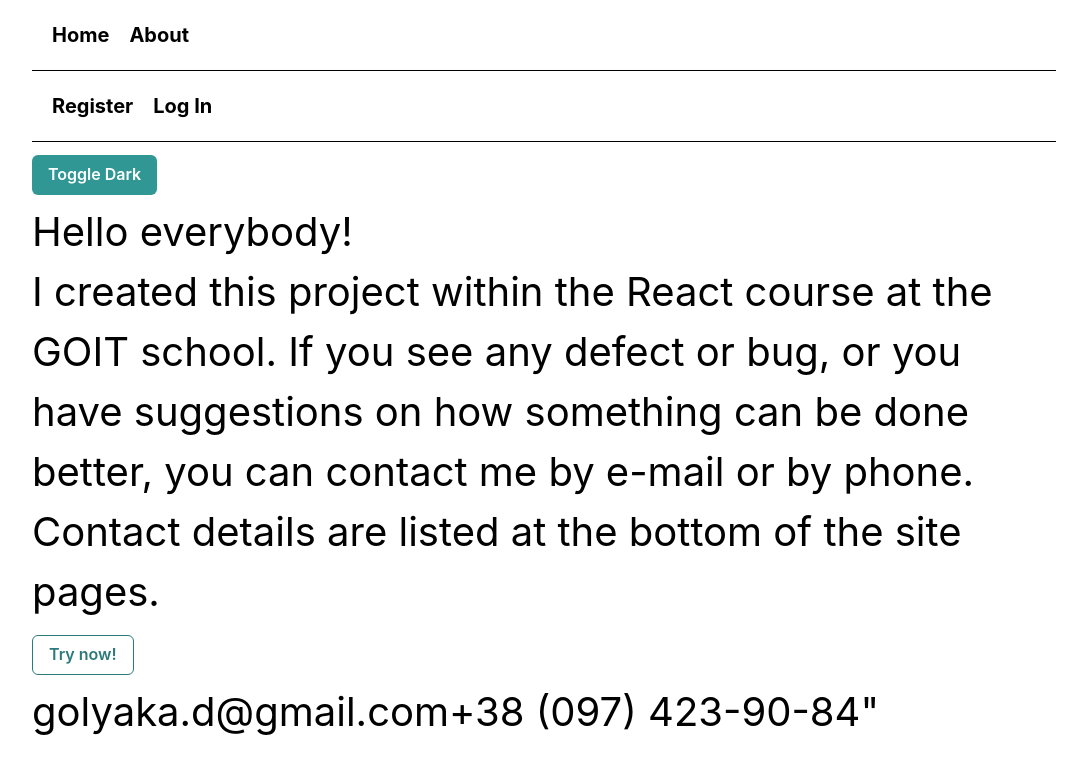
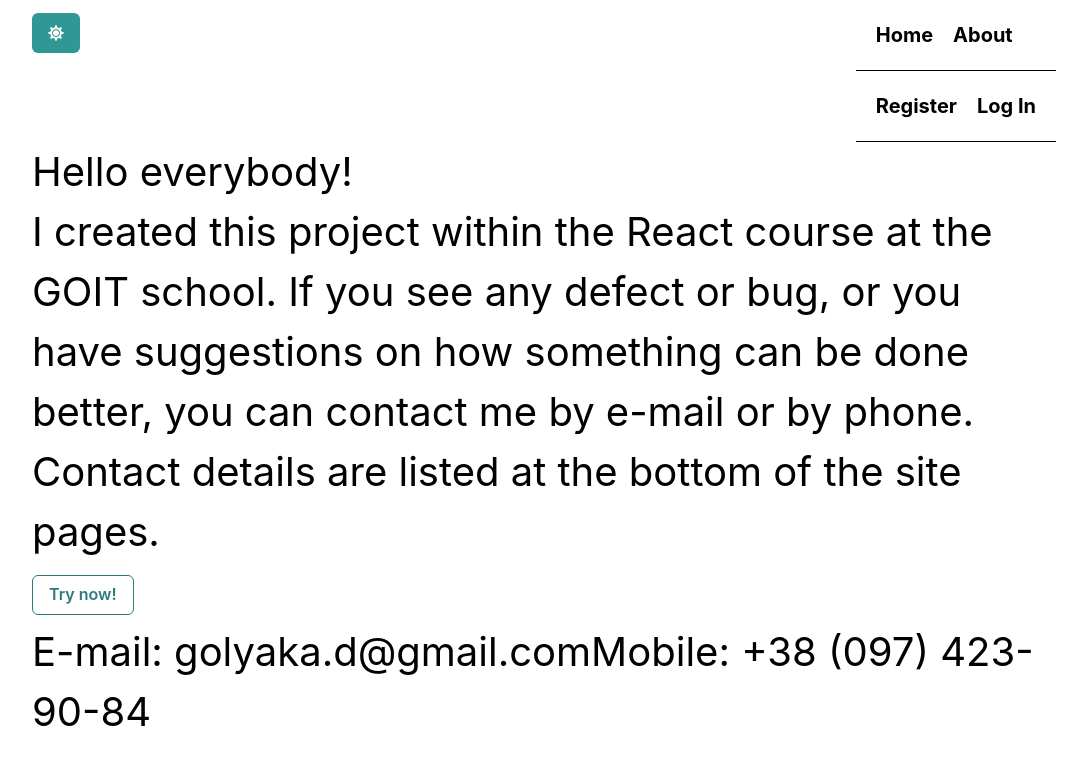
Before and after one commit to holiaka/goit-react-hw-08-phonebook, a React (Create React App) app: page /goit-react-hw-08-phonebook/about in a window 1280 px wide. Shown: the top 774 px of the page, without its empty margins (96-1183 px from the left). Built offline with nearby package versions, Linux system fonts and the light colour scheme.

Commit message:
before adding Links!!!

```diff
--- a/package.json
+++ b/package.json
@@ -17,6 +17,7 @@
     "nanoid": "^4.0.0",
     "react": "^18.1.0",
     "react-dom": "^18.1.0",
+    "react-icons": "^4.10.1",
     "react-loader-spinner": "^5.3.4",
     "react-redux": "^8.0.5",
     "react-router-dom": "^6.9.0",
--- a/src/components/SharedLayout/SharedLayout.jsx
+++ b/src/components/SharedLayout/SharedLayout.jsx
@@ -1,13 +1,21 @@
 import { Outlet } from "react-router-dom";
 import { useColorMode, Button } from "@chakra-ui/react";
-import { Container, HeaderNav, Link } from "./SharedLayout.styled";
+import { FaSun, FaMoon } from "react-icons/fa";
+import { Container, Header, HeaderNav, Link } from "./SharedLayout.styled";
 
 export const SharedLayout = () => {
     const { colorMode, toggleColorMode } = useColorMode();
 
     return (
         <Container>
-            <header>
+            <Header>
+                <div>
+                <Button colorScheme='teal' onClick={toggleColorMode}>
+                        {colorMode === 'light' ? <FaSun/> : <FaMoon/>}
+                </Button>
+                </div>
+
+                <div>
                 <HeaderNav>
                     <Link to="/">Home</Link>
                     <Link to="/about">About</Link>
@@ -16,19 +24,15 @@ export const SharedLayout = () => {
                     <Link to="/registration">Register</Link>
                     <Link to="/login">Log In</Link>
                 </HeaderNav>
-                <div>
-                    <Button colorScheme='teal' onClick={toggleColorMode}>
-                        Toggle {colorMode === 'light' ? 'Dark' : 'Light'}
-                    </Button>
 
                 </div>
 
-            </header>
+            </Header>
             <Outlet />
             <footer>
                 <div>
-                    <a href="mailto:golyaka.d@gmail.com">golyaka.d@gmail.com</a>
-                    <a href="tel:+380974239084">+38 (097) 423-90-84"</a>
+                    E-mail: <a href="mailto:golyaka.d@gmail.com">golyaka.d@gmail.com</a>
+                    Mobile: <a href="tel:+380974239084">+38 (097) 423-90-84</a>
                 </div>
             </footer>
         </Container>
--- a/src/components/SharedLayout/SharedLayout.styled.js
+++ b/src/components/SharedLayout/SharedLayout.styled.js
@@ -8,7 +8,13 @@ export const Container = styled.div`
     margin-right: auto;
 `
 
-export const HeaderNav = styled.header`
+export const Header = styled.header`
+    display: flex;
+    justify-content: space-between;
+
+`
+
+export const HeaderNav = styled.div`
     display: flex;
     gap: 20px;
     padding: 20px;
@@ -19,7 +25,6 @@ export const Link = styled(NavLink)`
     font-size: 20px;
     font-weight: 700;
     text-decoration: none;
-    color: black;
     :hover{
         color: blue;
     }
```
Also changed, not shown: 1 other file (tests, documents, lock files or other folders).
